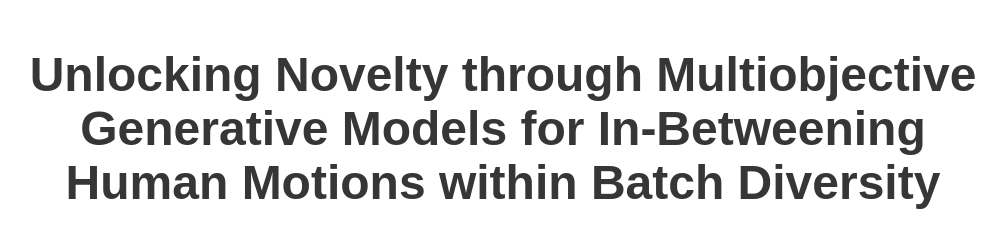
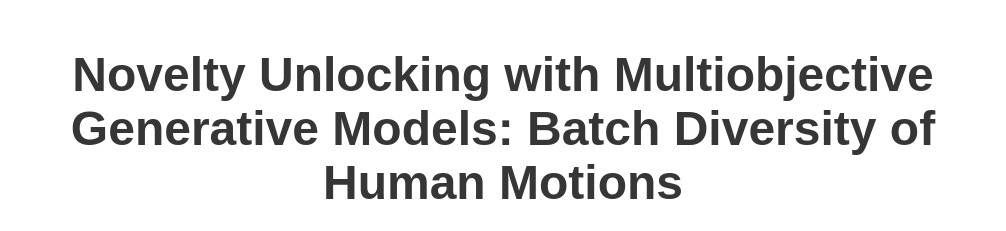
Before and after one commit to rainydian/MGF-IMM, a plain HTML site: page index.html in a window 1280 px wide. Shown: the top 231 px of the page, without its empty margins (137-1143 px from the left). Drawn offline with nearby package versions, Linux system fonts and the light colour scheme; some packages are replaced by stand-ins of ours; some icons are missing; files whose address does not match are found by name; a web font is replaced by a local one.

Commit message:
Update index.html

```diff
--- a/index.html
+++ b/index.html
@@ -91,7 +91,7 @@
     <div class="container is-max-desktop">
       <div class="columns is-centered">
         <div class="column has-text-centered">
-          <h1 class="title is-1 publication-title">Unlocking Novelty through Multiobjective Generative Models for In-Betweening Human Motions within Batch Diversity</h1>
+          <h1 class="title is-1 publication-title">Novelty Unlocking with Multiobjective Generative Models: Batch Diversity of Human Motions</h1>
           <!-- <div class="is-size-5 publication-authors">
             <span class="author-block">
               <a href="https://keunhong.com">Keunhong Park</a><sup>1</sup>,</span>
```
